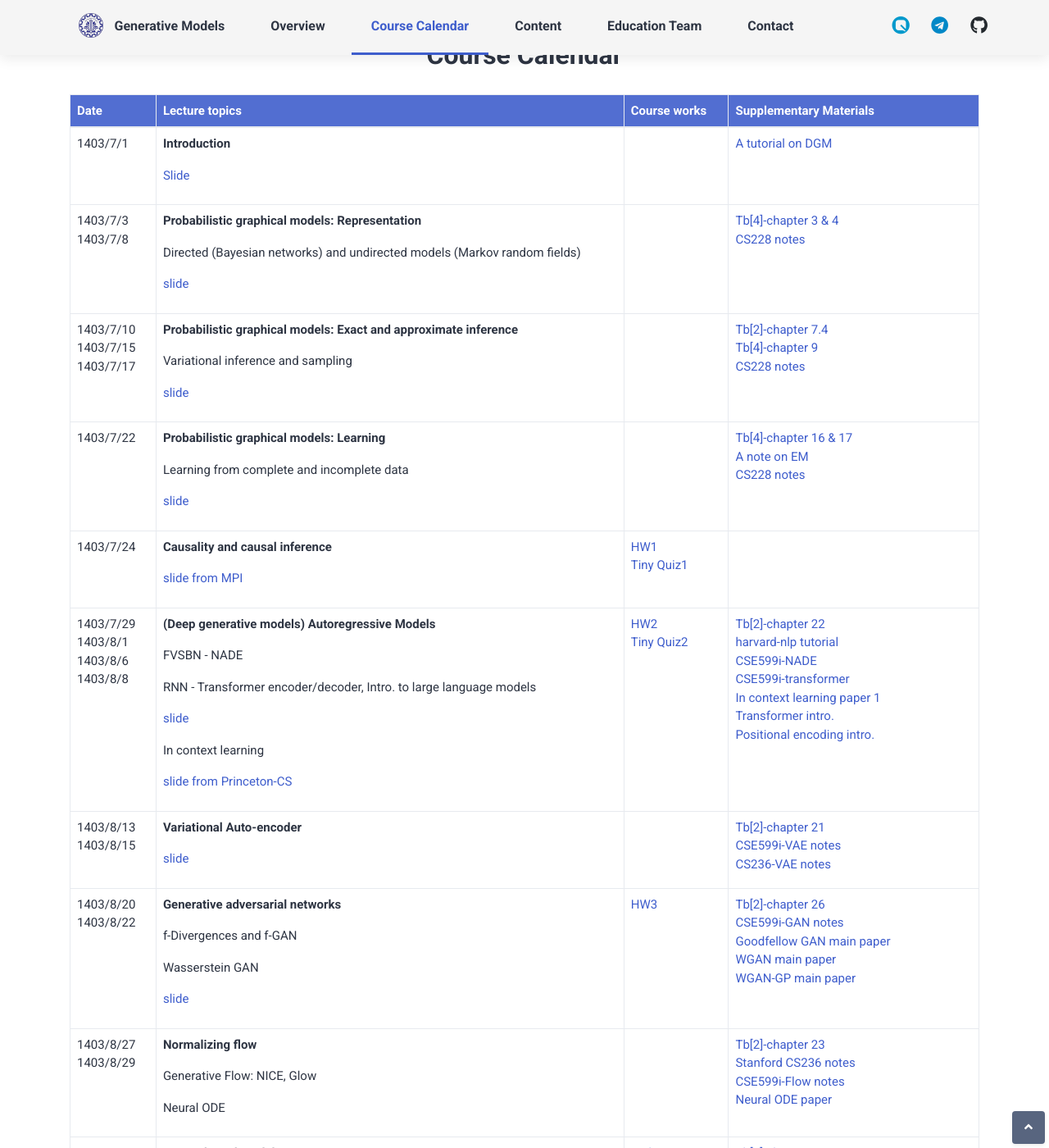
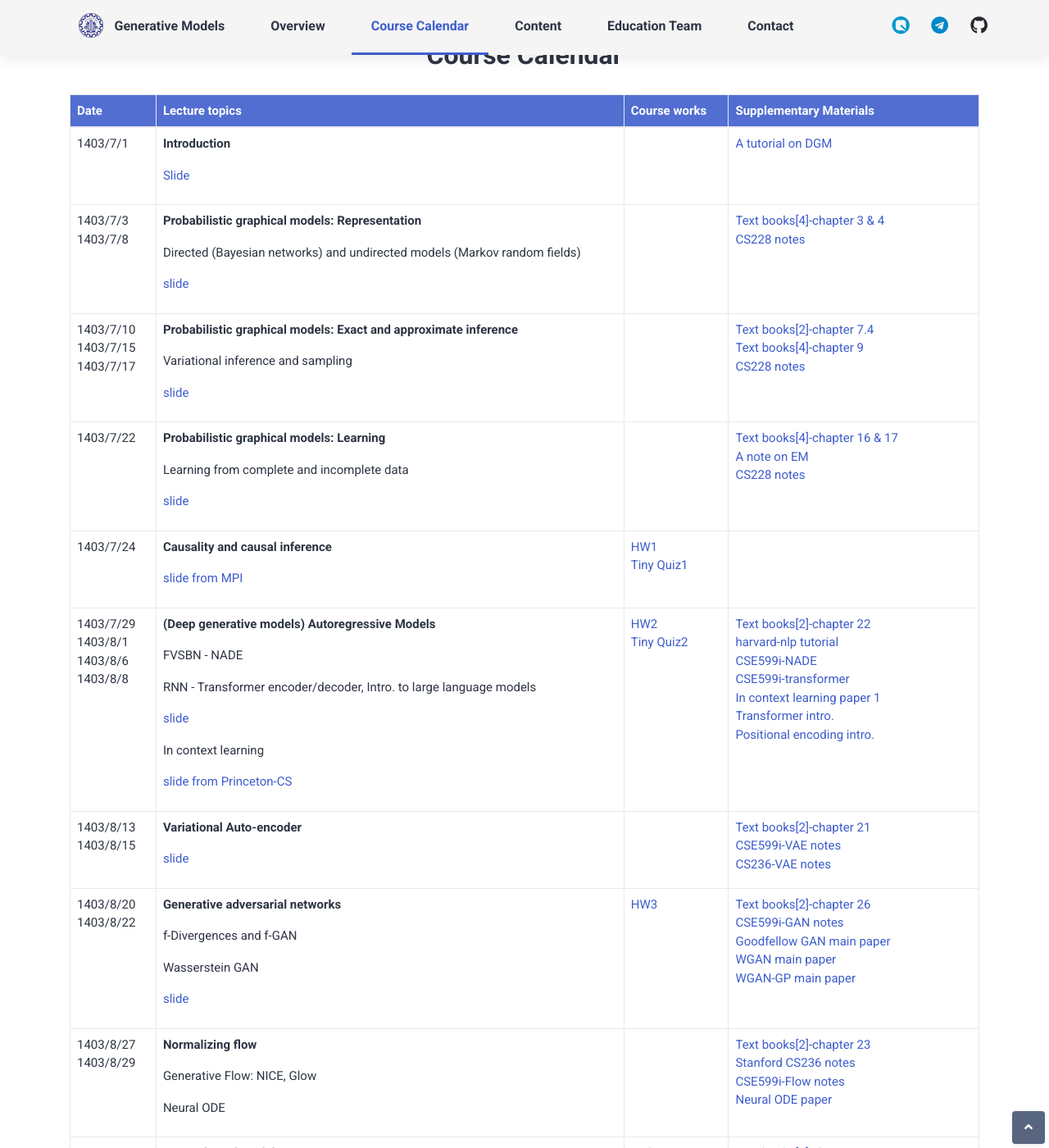
Before and after one commit to Sharif-CS-GenerativeModels/Sharif-CS-GenerativeModels.github.io, a Jekyll site: the page built from index.html, in a window 1280 px wide and 1400 px high, scrolled down 779 px. Shown: the whole window at 82% size. Built offline with Jekyll 4.4.1, drawn with Linux system fonts in a browser that asks for light colours; some web fonts are replaced; comment, search, counter and statistics services are not loaded; some of the changed text lies outside the part shown.

Commit message:
Update calendar.yml

```diff
--- a/_data/calendar.yml
+++ b/_data/calendar.yml
@@ -23,7 +23,7 @@
       link: "https://github.com/Sharif-CS-GenerativeModels/Sharif-CS-GenerativeModels.github.io/raw/refs/heads/main/assets/slides/PGM-Representation.pdf"
   assignment: []
   sections:
-      - title: "Tb[4]-chapter 3 & 4"
+      - title: "Text books[4]-chapter 3 & 4"
         link: "https://mitpress.mit.edu/9780262013192/probabilistic-graphical-models/"
       - title: "CS228 notes"
         link: "https://ermongroup.github.io/cs228-notes/"
@@ -42,9 +42,9 @@
       link: "https://github.com/Sharif-CS-GenerativeModels/Sharif-CS-GenerativeModels.github.io/raw/refs/heads/main/assets/slides/PGM-Inference.pdf"
   assignment: []
   sections:
-  - title: "Tb[2]-chapter 7.4"
+  - title: "Text books[2]-chapter 7.4"
     link: "https://mitpress.mit.edu/9780262048439/probabilistic-machine-learning/"
-  - title: "Tb[4]-chapter 9"
+  - title: "Text books[4]-chapter 9"
     link: "https://mitpress.mit.edu/9780262013192/probabilistic-graphical-models/"
   - title: "CS228 notes"
     link: "https://ermongroup.github.io/cs228-notes/"
@@ -61,7 +61,7 @@
       link: "https://github.com/Sharif-CS-GenerativeModels/Sharif-CS-GenerativeModels.github.io/raw/refs/heads/main/assets/slides/PGM-Learning.pdf"
   assignment: []
   sections:
-    - title: "Tb[4]-chapter 16 & 17"
+    - title: "Text books[4]-chapter 16 & 17"
       link: "https://mitpress.mit.edu/9780262013192/probabilistic-graphical-models/"
     - title: "A note on EM"
       link: "https://people.cs.umass.edu/~domke/courses/sml2011/10em.pdf"
@@ -108,7 +108,7 @@
     - title: "Tiny Quiz2"
       link: "/assignments/hw2.pdf"
   sections:
-      - title: "Tb[2]-chapter 22"
+      - title: "Text books[2]-chapter 22"
         link: "https://mitpress.mit.edu/9780262048439/probabilistic-machine-learning/"
       - title: "harvard-nlp tutorial"
         link: "https://nlp.seas.harvard.edu/2018/04/03/attention.html"
@@ -133,7 +133,7 @@
       link: "https://github.com/Sharif-CS-GenerativeModels/Sharif-CS-GenerativeModels.github.io/raw/refs/heads/main/assets/slides/Variational%20Autoencoder.pdf"
   assignment: []
   sections:
-    - title: "Tb[2]-chapter 21"
+    - title: "Text books[2]-chapter 21"
       link: "https://mitpress.mit.edu/9780262048439/probabilistic-machine-learning/"
     - title: "CSE599i-VAE notes"
       link: "https://courses.cs.washington.edu/courses/cse599i/20au/resources/L06_vae.pdf"
@@ -157,7 +157,7 @@
     - title: "HW3"
       link: "/assignments/hw3.pdf"
   sections:
-    - title: "Tb[2]-chapter 26"
+    - title: "Text books[2]-chapter 26"
       link: "https://mitpress.mit.edu/9780262048439/probabilistic-machine-learning/"
     - title: "CSE599i-GAN notes"
       link: "https://courses.cs.washington.edu/courses/cse599i/20au/resources/L10_gans.pdf"
@@ -181,7 +181,7 @@
       link: ""
   assignment: []
   sections:
-    - title: "Tb[2]-chapter 23"
+    - title: "Text books[2]-chapter 23"
       link: "https://mitpress.mit.edu/9780262048439/probabilistic-machine-learning/"
     - title: "Stanford CS236 notes"
       link: "https://deepgenerativemodels.github.io/notes/flow/"
@@ -201,7 +201,7 @@
     - title: "Mid-term exam"
       link: "/assignments/midexam.pdf"
   sections:
-    - title: "Tb[2]-chapter 24"
+    - title: "Text books[2]-chapter 24"
       link: "https://mitpress.mit.edu/9780262048439/probabilistic-machine-learning/"
     - title: "CSE599i-EBM notes"
       link: "https://courses.cs.washington.edu/courses/cse599i/20au/resources/L16_ebm.pdf"
@@ -224,7 +224,7 @@
     - title: "Tiny Quiz3"
       link: "/assignments/hw3.pdf"
   sections:
-    - title: "Tb[2]-chapter 25"
+    - title: "Text books[2]-chapter 25"
       link: "https://mitpress.mit.edu/9780262048439/probabilistic-machine-learning/"
     - title: "Yang Song blog for score based models"
       link: "https://yang-song.net/blog/2021/score/"
@@ -240,7 +240,7 @@
       link: ""
   assignment: []
   sections:
-    - title: "Tb[2]-chapter 25"
+    - title: "Text books[2]-chapter 25"
       link: "https://mitpress.mit.edu/9780262048439/probabilistic-machine-learning/"
     - title: "DDPM main paper"
       link: "https://arxiv.org/pdf/2006.11239"
```
